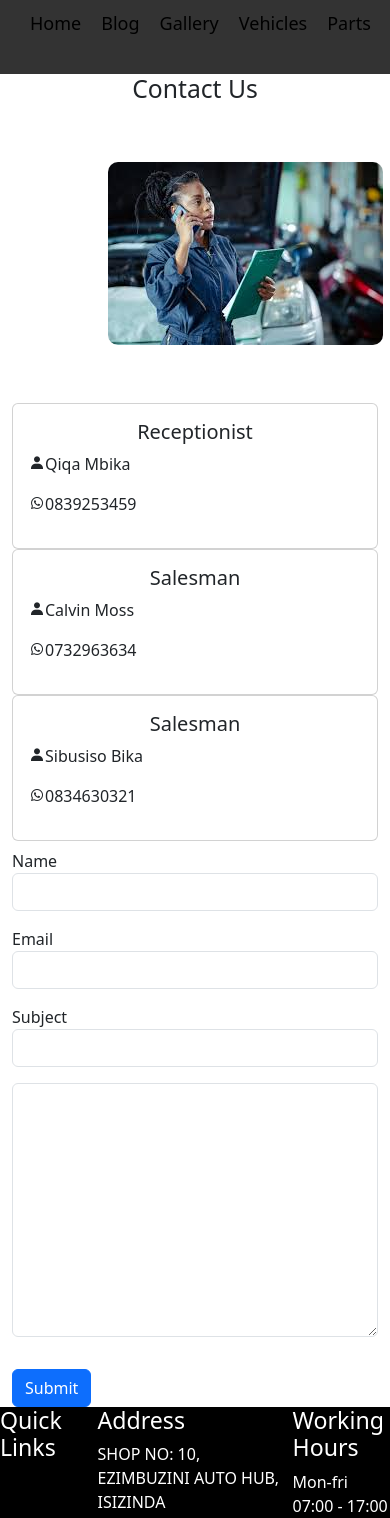
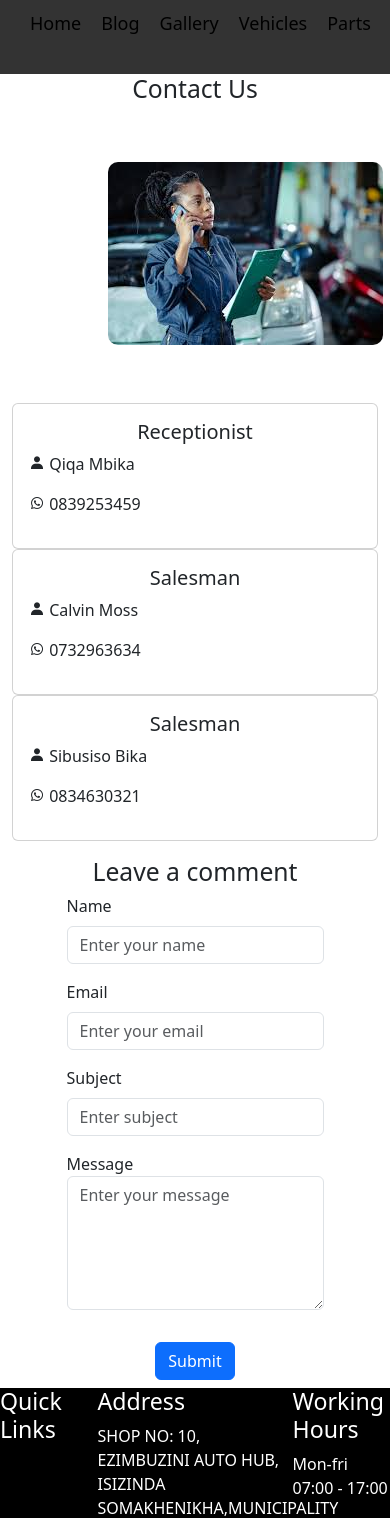
Before and after one commit to Luvuyotafeni/Garage-Front-end, a React (Create React App) app: page /contact in a window 390 px wide. Shown: the top 1518 px of the page. Built offline with nearby package versions, Linux system fonts and the light colour scheme.

Commit message:
form styled in the center of the page

```diff
--- a/src/Components/Contact/Contact.jsx
+++ b/src/Components/Contact/Contact.jsx
@@ -9,14 +9,15 @@ const Contact = () => {
       <div className='container contact_img mt-2 mb-2'>
         <img src={contact_img} alt='contact_img' className='contact_img center-text'/>
       </div>
+
       <div className='container mt-2'>
         <div className='row'>
           <div className='col-md-4'>
             <div className='card middle-card'>
               <div className='card-body'>
                 <h5 className='text-center'>Receptionist</h5>
-                <p><i class='bx bxs-user'></i>Qiqa Mbika</p>
-                <p><i class='bx bxl-whatsapp'></i>0839253459</p>
+                <p><i className='bx bxs-user'></i> Qiqa Mbika</p>
+                <p><i className='bx bxl-whatsapp'></i> 0839253459</p>
               </div>
             </div>
           </div>
@@ -24,8 +25,8 @@ const Contact = () => {
             <div className='card middle-card'>
               <div className='card-body'>
                 <h5 className='text-center'>Salesman</h5>
-                <p><i class='bx bxs-user'></i>Calvin Moss</p>
-                <p><i class='bx bxl-whatsapp'></i>0732963634</p>
+                <p><i className='bx bxs-user'></i> Calvin Moss</p>
+                <p><i className='bx bxl-whatsapp'></i> 0732963634</p>
               </div>
             </div>
           </div>
@@ -33,41 +34,47 @@ const Contact = () => {
             <div className='card middle-card'>
               <div className='card-body'>
                 <h5 className='text-center'>Salesman</h5>
-                <p><i class='bx bxs-user'></i>Sibusiso Bika</p>
-                <p><i class='bx bxl-whatsapp'></i>0834630321</p>
+                <p><i className='bx bxs-user'></i> Sibusiso Bika</p>
+                <p><i className='bx bxl-whatsapp'></i> 0834630321</p>
+              </div>
             </div>
           </div>
         </div>
       </div>
 
-      </div>
-      <div className='container'>
+      <div className='container d-flex justify-content-center align-items-center mt-3'>
+        <div className='col-md-6'>
+          <h2 className='text-center'>Leave a comment</h2>
           <form>
-          <div className=' form-row mt-2 mb-2'>
-            <div className='col-md-6 mb-3'>
-              <label>Name</label>
-              <input className='form-control'></input>
+            <div className='form-row mt-2 mb-2'>
+              <div className='col mb-3'>
+                <label className='mb-2'>Name</label>
+                <input className='form-control' type='text' placeholder='Enter your name' />
               </div>
             </div>
             <div className='form-row mb-2 mt-2'>
-            <div className='col-md-6 mb-3'>
-              <label>Email</label>
-              <input className='form-control'></input>
+              <div className='col mb-3'>
+                <label className='mb-2'>Email</label>
+                <input className='form-control' type='email' placeholder='Enter your email' />
               </div>
             </div>
             <div className='form-row mb-2 mt-2'>
-            <div className='col-md-6 mb-3'>
-              <label>Subject</label>
-              <input className='form-control'></input>
+              <div className='col mb-3'>
+                <label className='mb-2'>Subject</label>
+                <input className='form-control' type='text' placeholder='Enter subject' />
               </div>
             </div>
-          <div>
-            <div className='col-md-6 mb-3'>
-            <textarea rows={10} cols={30} className='form-control'></textarea>
+            <div className='form-row mb-2 mt-2'>
+              <div className='col mb-3'>
+                <label>Message</label>
+                <textarea rows={5} className='form-control' placeholder='Enter your message'></textarea>
               </div>
             </div>
-          <button type='submit' className='btn btn-primary mt-3'>Submit</button>
+            <div className='d-flex justify-content-center'>
+              <button type='submit' className='btn btn-primary mt-3 mb-2'>Submit</button>
+            </div>
           </form>
+        </div>
       </div>
     </div>
   )
```
Also changed, not shown: src/Components/Contact/Contact.css (line endings or trailing spaces). Lines whose indentation alone changed are shown as unchanged.
